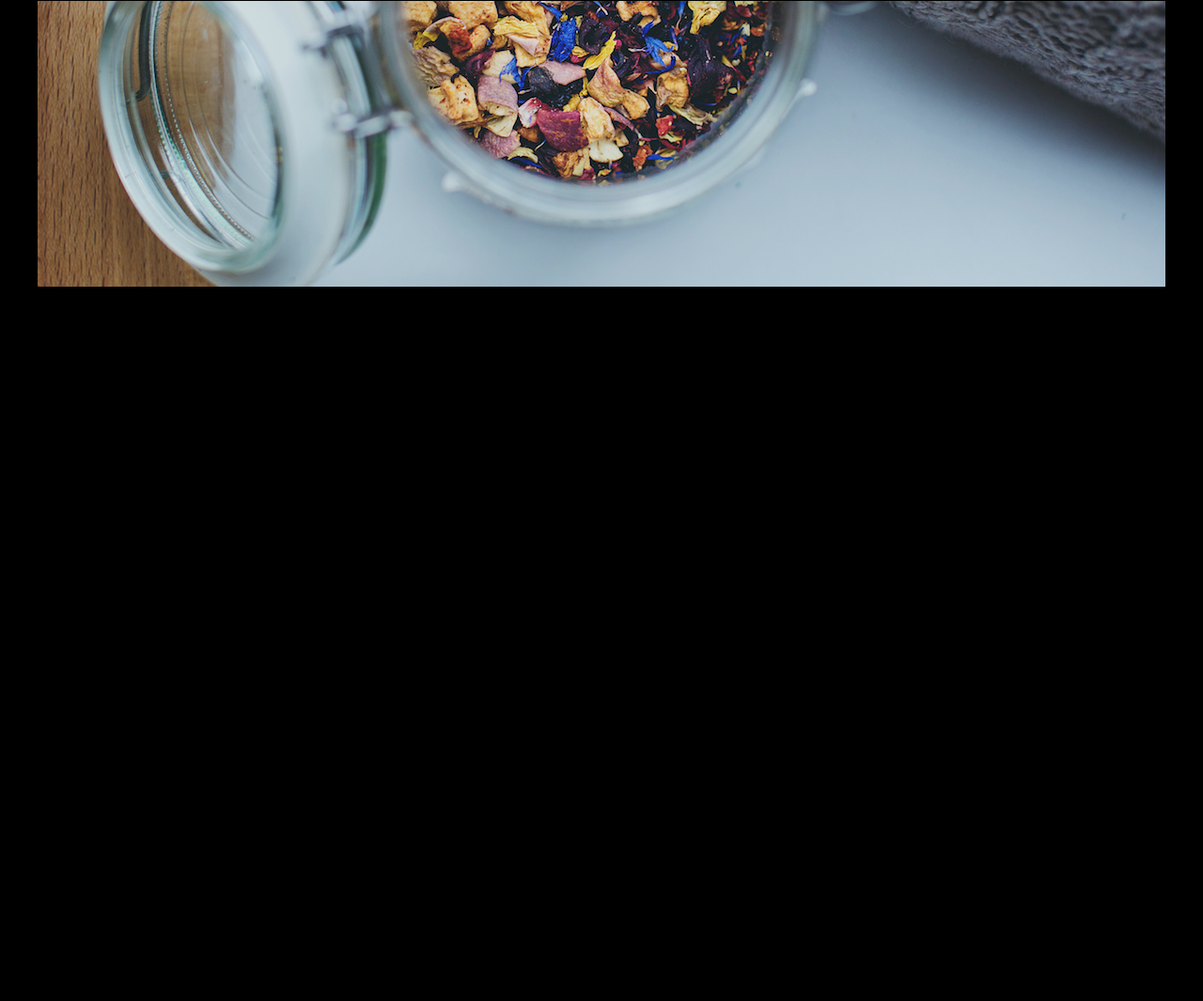
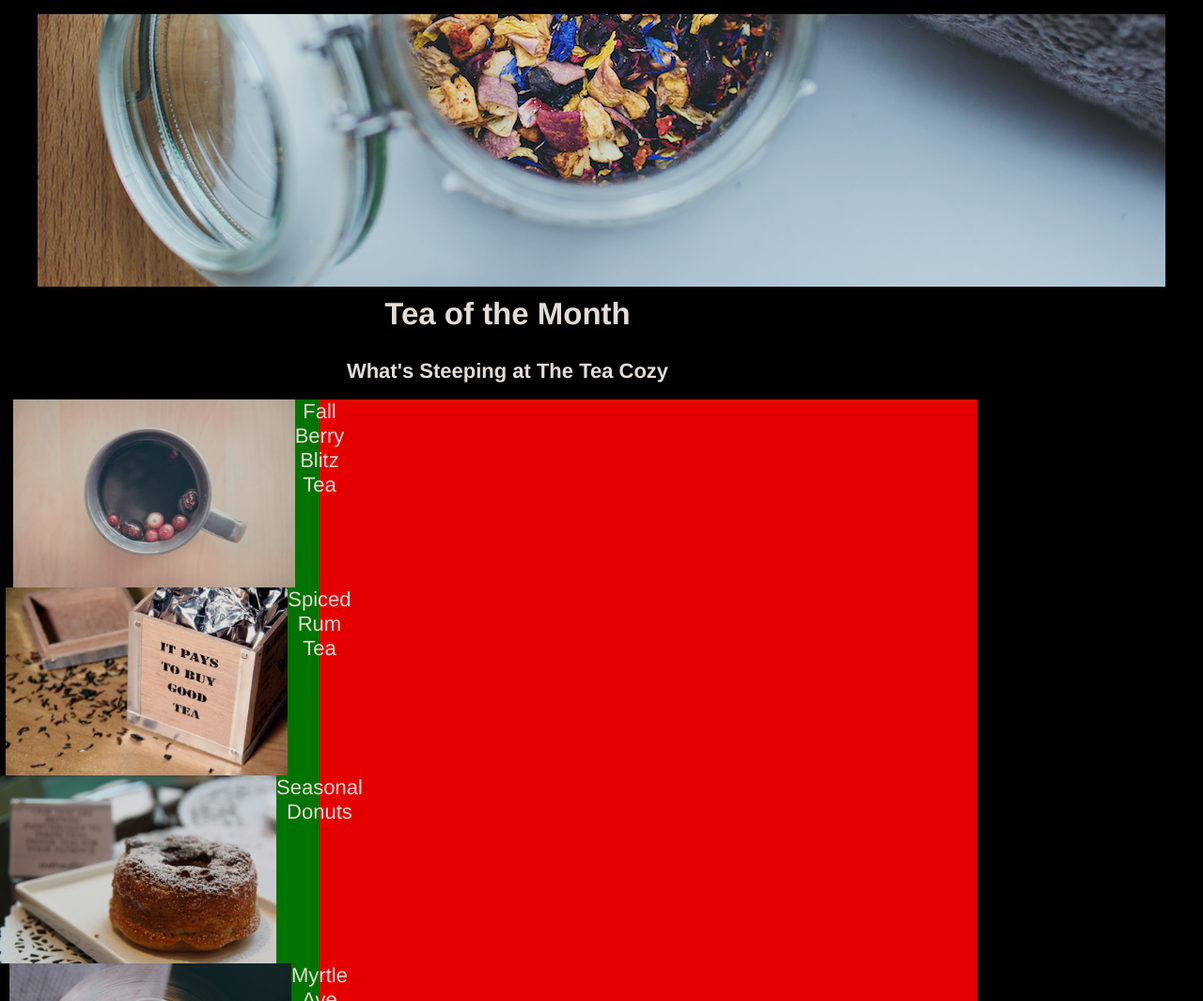
Before and after one commit to NataliaSokolova/Tea-cozy, a plain HTML site: page index.html in a window 1280 px wide. Shown: the part 395-1460 px from the top of the page at 94% size. Before the commit the page ends 800 px from the top, so only its background shows below. Drawn offline with Linux system fonts and the light colour scheme.

Commit message:
Crreated 2 column

```diff
--- a/index.html
+++ b/index.html
@@ -20,7 +20,7 @@
    <!-- Main Content Container -->
 
   <div class="content">
-  <!-- First News Column -->
+  <!-- First  Column -->
 
     <div class="column first">
       <div class="image-jar">
@@ -32,6 +32,31 @@
     </div>
 
 
+  <!-- Second  Column -->
+
+  <div class="second">
+    <div class="mission">
+      <h2>Tea of the Month</h2>
+      <h4>What's Steeping at The Tea Cozy</h4>
+    </div>
+    <div class="images">
+      <div class="item">
+        <img src="resources/images/img-berryblitz.jpg"><span>Fall Berry Blitz Tea</span>
+      </div>
+      <div class="item">
+        <img src="resources/images/img-spiced-rum.jpg"><span>Spiced Rum Tea</span>
+      </div>
+      <div class="item">
+        <img src="resources/images/img-donut.jpg"><span>Seasonal Donuts</span>
+      </div>
+      <div class="item">
+        <img src="resources/images/img-myrtle-ave.jpg"><span>Myrtle Ave Tea</span>
+      </div>
+      <div class="item">
+        <img src="resources/images/img-bedford-bizarre.jpg"><span>Bedford Bizarre Tea</span>
+      </div>
+    </div>
+
 
   </div>
 </body>
--- a/resources/css/style.css
+++ b/resources/css/style.css
@@ -42,18 +42,19 @@ nav span {
 	display: flex;
 	margin-right: 40px;
 	margin-left: 40px;
+	flex-direction: column;
+
 
 }
 
 .column {
   display: flex;
   flex-direction: column;
-
   align-items:center;
 }
 .column.first{
 	display: flex;
-	align-items:center
+	flex-direction: column;
 
 }
 .image-jar{
@@ -71,4 +72,39 @@ nav span {
 .mission{
 	display: flex;
 	background-color: black;
+	flex-direction: column;
+	height: 100px;
+	padding-bottom:20px;
+	line-height: 0.2em;
+	}
+
+	.second{
+		width: 1000px;
+		display: flex;
+		flex-direction: column;
+
+
+
+	}
+
+	.images{
+
+		flex-direction: row;
+
+
+		background-color: red;
+
+
 }
+	.item{
+		height: 200px;
+		width: 300px;
+		display: flex;
+		background-color: green;
+
+  justify-content: center;
+
+
+
+
+	}
```
Also changed, not shown: 1 other file.
